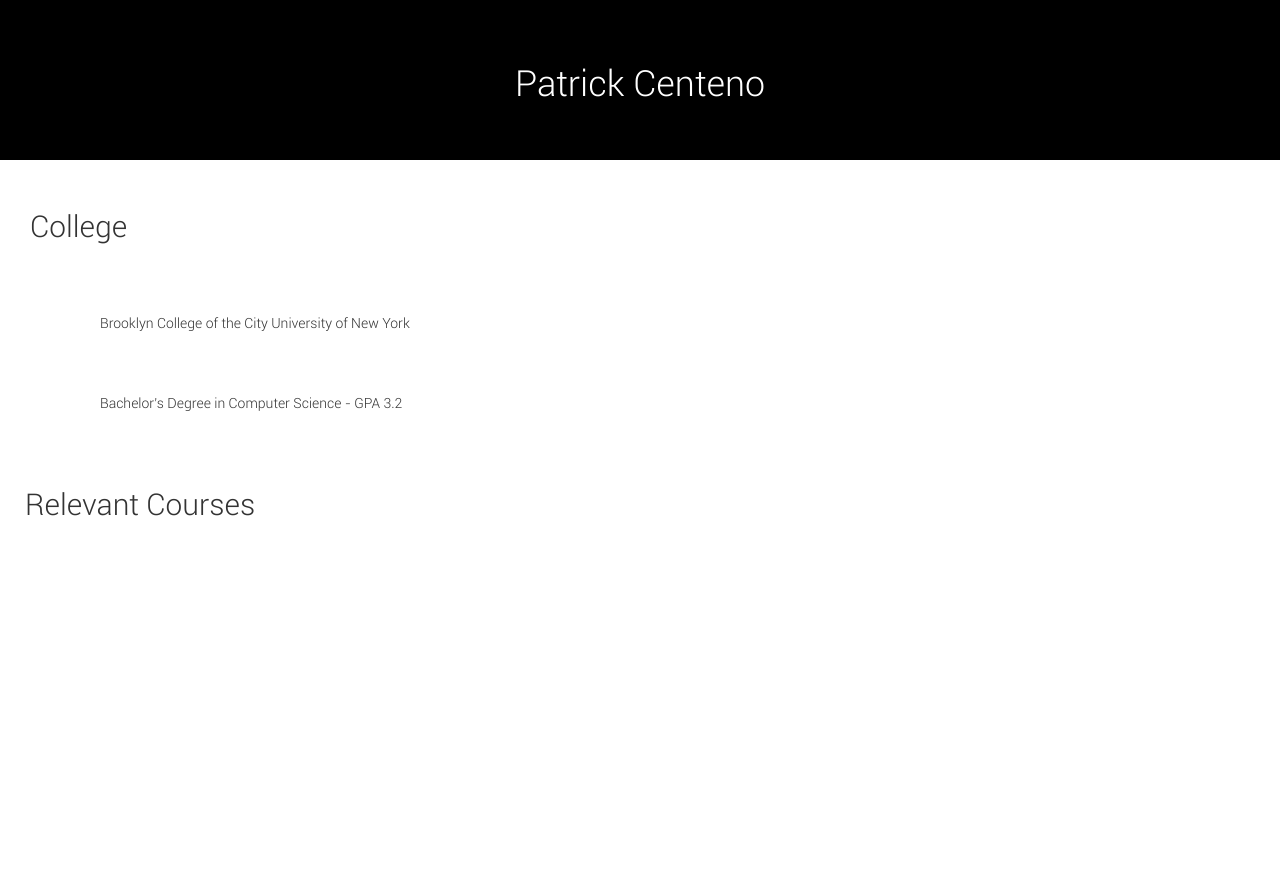
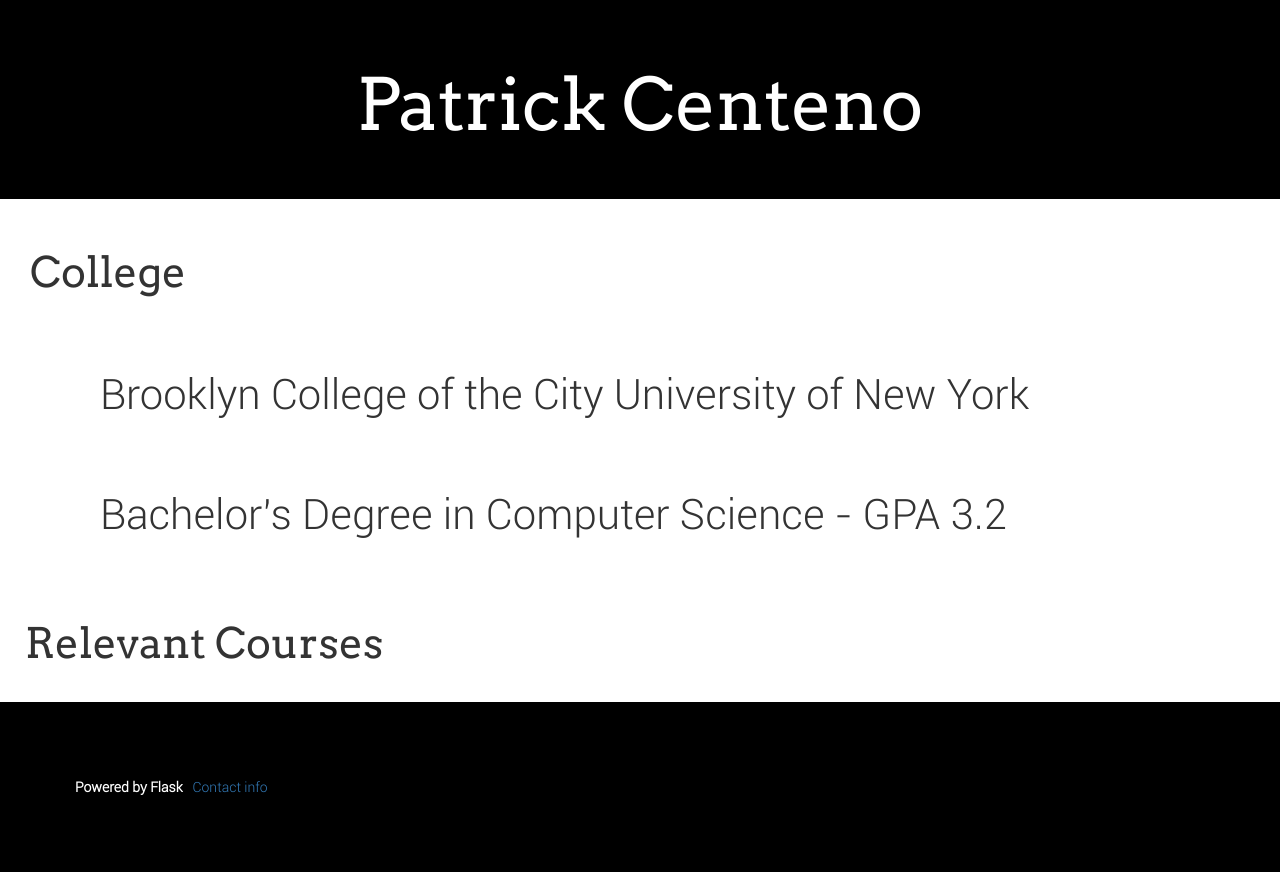
Before and after one commit to PatrickCenteno/PersonalHomePage, a Flask app: page /education in a window 1280 px wide. Before the commit the page ends 516 px from the top, so only its background shows below. Run offline with Flask 2, Linux system fonts and the light colour scheme; data that the repository does not hold is empty; some libraries are stand-ins or nearby versions.

Commit message:
Fixed header fonts and size throughout the page, and created a cookie system

```diff
--- a/HomePage/static/style.css
+++ b/HomePage/static/style.css
@@ -1,6 +1,8 @@
 @font-face{
 	font-family: Roboto-Light;
 	src: url(Roboto-Light.ttf);
+	/*font-family: Arvo;
+	src: url(https://fonts.googleapis.com/css?family=Arvo);*/
 }
 
 body {
@@ -20,10 +22,13 @@ body #nameTitle{
 
 #nameHeader{
 	padding: 20px;
+	font-family: 'Arvo', serif;
+	font-size: 72px;
 }
 
 #nameDescription{
 	padding: 20px;
+	font-family: 'Arvo', serif;
 }
 
 #aboutMe{
@@ -71,6 +76,7 @@ body #nameTitle{
 	padding:75px;
 	display: flex;
 	justify-content: flex-end;
+	flex-direction: column;
 	color: #ffffff;
 	background-color: #000000;
 }
@@ -80,6 +86,17 @@ body #nameTitle{
 	flex direction: row;
 }
 
+.educationHeader{
+	font-size: 42px;
+	font-family: 'Arvo', serif;
+}
+
+.workHeader{
+	font-size: 42px;
+	font-family: 'Arvo', serif;
+}
+
 .contentList{
 	padding: 30px;
+	font-size: 42px;
 }
--- a/HomePage/templates/contact.html
+++ b/HomePage/templates/contact.html
@@ -12,6 +12,8 @@
 
 	<!-- jquery -->
 	<script src="https://ajax.googleapis.com/ajax/libs/jquery/1.12.4/jquery.min.js"></script>
+
+	<link href="https://fonts.googleapis.com/css?family=Arvo" rel="stylesheet">
 
 	<!-- bootstrap js -->
 	<script src="{{ url_for('static', filename='bootstrap.min.js') }}"></script>
@@ -30,5 +32,6 @@
 		</div>
 	</section>
 
+
 </body>
 </html>
--- a/HomePage/templates/education.html
+++ b/HomePage/templates/education.html
@@ -14,6 +14,9 @@
 	<!-- jquery -->
 	<script src="https://ajax.googleapis.com/ajax/libs/jquery/1.12.4/jquery.min.js"></script>
 
+	<link href="https://fonts.googleapis.com/css?family=Arvo" rel="stylesheet">
+
+
 	<!-- bootstrap js -->
 	<script src="{{ url_for('static', filename='bootstrap.min.js') }}"></script>
 </head>
@@ -25,14 +28,14 @@
 	</section>
 
 	<section id="content">
-		<h2 class="contentList">College</h2>
+		<h2 class="contentList educationHeader">College</h2>
 		<div class="container">
 			<div class="contentList slideLeft">Brooklyn College of the City University of New York</div>
 			<div class="contentList slideLeft">Bachelor's Degree in Computer Science - GPA 3.2</div>
 		</div>
 
 		<div id="courseListTitle">
-			<h2 id="courseHeader">Relevant Courses</h2>
+			<h2 class="educationHeader" id="courseHeader">Relevant Courses</h2>
 		</div>
 
 		<div class="container">
@@ -42,5 +45,12 @@
 		</div>
 	</section>
 
+	<section id="footer">
+		<div id="footerContent">
+			<div><strong>Powered by Flask</strong></div>
+			<a id="contactUrl" href="{{ url_for('show_contact_page') }}">Contact info</a>
+		</div>
+	</section>
+
 </body>
 </html>
--- a/HomePage/views.py
+++ b/HomePage/views.py
@@ -1,12 +1,20 @@
 from HomePage import app
-from flask import render_template
+from flask import render_template, make_response, request
+from datetime import date, datetime
+import time
 
 import database
 
+''' gets cookie of timestamp for last date date visited
+	sets that string as jira var to display on page
+	gets current timestamp and replaces cookie with that date'''
 @app.route('/')
 def index():
-	#TODO display the index.html template
-	return render_template('index.html')
+	old_timestamp = request.cookies.get('date_visited')
+	response = make_response(render_template('index.html', date_visited=old_timestamp))
+	timestamp = get_time_and_date()
+	response.set_cookie('date_visited', timestamp)
+	return response
 
 @app.route('/education')
 def show_education():
@@ -42,3 +50,20 @@ def admin_page():
 
 	return render_template('admin.html', course_list=courses, language_list=languages, \
 			project_list=projects, work_list=work)
+
+# funtion to get time an date to store as cookie
+def get_time_and_date():
+	t = time.localtime(time.time())
+	month = str(t.tm_mon)
+	day = str(t.tm_mday)
+	year = str(t.tm_year)
+	hour = str(t.tm_hour)
+
+	# Properly formats time to ensure theres a '0'
+	# infront of single digit minutes
+	if t.tm_min < 10:
+		min = "0" + str(t.tm_min)
+	else:
+		min = str(t.tm_min)
+
+	return hour + ":" + min + ", " + month + "/" + day + "/" + year
```
Also changed, not shown: HomePage/templates/index.html (+5 -5 lines), HomePage/templates/languages.html (+10 -0 lines), HomePage/templates/projects.html (+10 -0 lines), HomePage/templates/work.html (+11 -1 lines), 1 other file.
